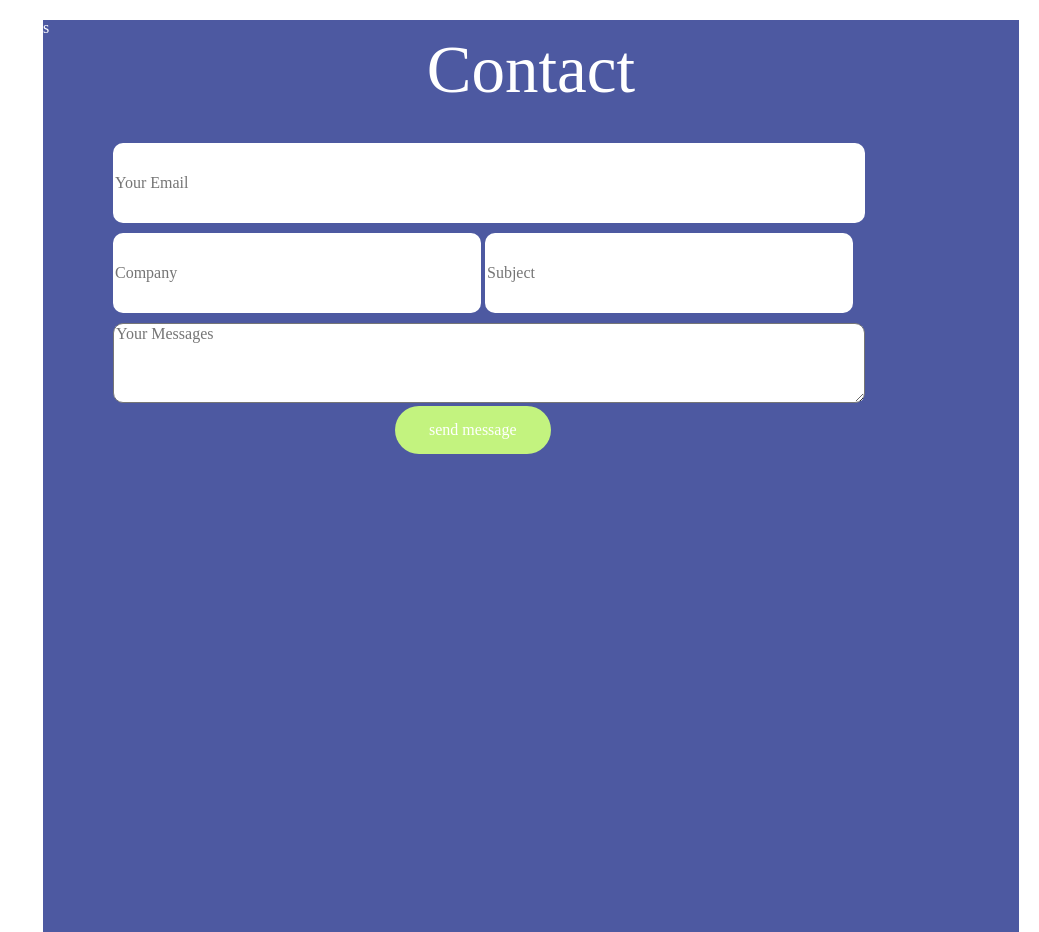
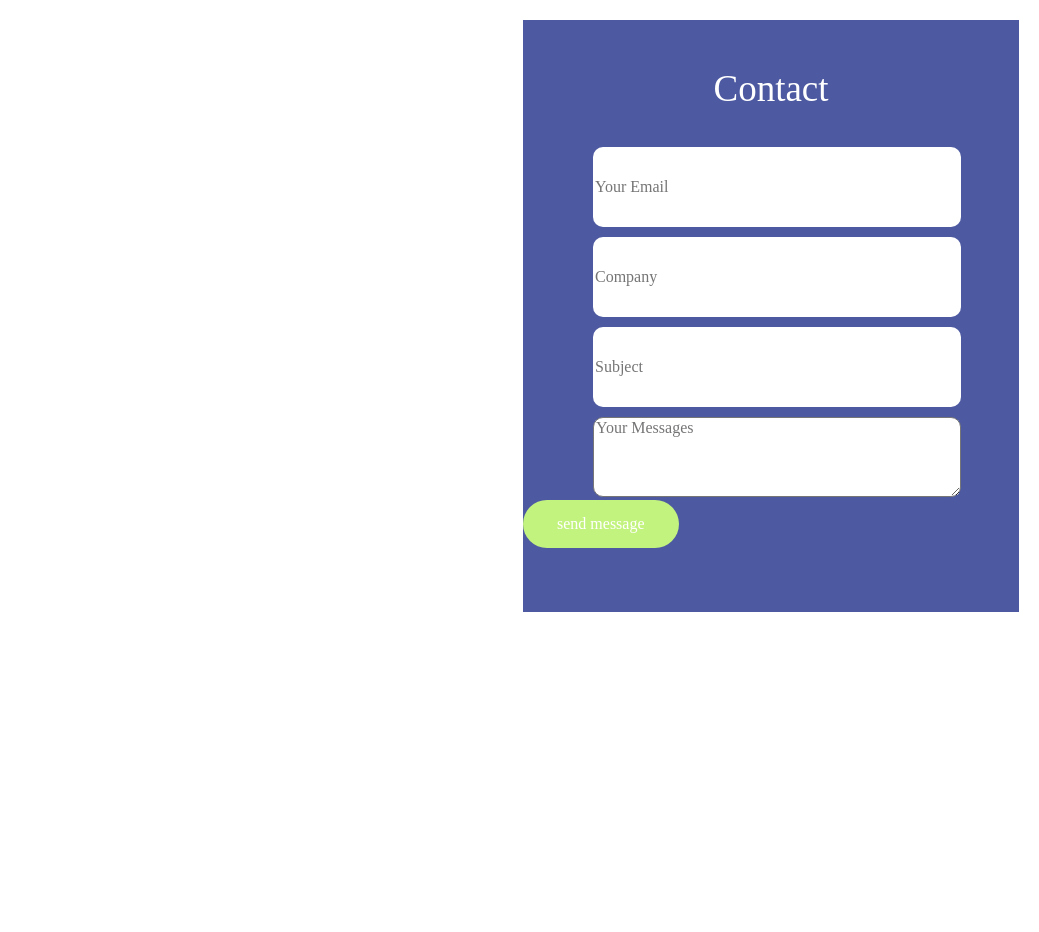
Before and after one commit to sdudents/lesson-23.github.io, a plain HTML site: page index.html in a window 1280 px wide. Shown: the whole page, without its empty margins (241-1280 px from the left). After the commit the page ends 800 px from the top, so only its background shows below. Drawn offline with Linux system fonts and the light colour scheme.

Commit message:
Add files via upload

```diff
--- a/css/style.less
+++ b/css/style.less
@@ -4,28 +4,28 @@ body{
 }
 .contact-form{
 	background-color: #4d59a1;
-	width: 61rem;
-	height: 57rem;
+	width: 31rem;
+	height: 37rem;
 	position: absolute;
 	z-index: 10;
 	top: 20px;
 	right: 20px;
 	h3{
-		font-size: 67px;
+		font-size: 37px;
 		text-align: center;
 		margin-bottom: 40px;
-		margin-top: €50px;
+		margin-top: 50px;
 	}
 	.form-input{
 		margin-left: 70px;
-		width: 47rem;
+		width: 23rem;
 		height: 5rem;
 	}
 	.form-input_1{
 		margin-left: 70px;
 	}
 	.form-input_2{
-		display: inlinesblock;
+		display: inline-block;
 		width: 23rem;
 		height: 5rem;
 	}
@@ -45,5 +45,6 @@ button{
 	background-color: #c3f37f;
 	border-radius:32px;
 	padding: 16px 34px;
-	margin-left: 22rem;
+
+	text-align: center;
 }
--- a/index.html
+++ b/index.html
@@ -19,10 +19,11 @@
 	</main>
 	<footer class="footer">
 		<section id="map">
-    		<script type="text/javascript" charset="utf-8" async src="https://api-maps.yandex.ru/services/constructor/1.0/js/?um=constructor%3Acd8326a5d5688d283a2148077c3106c3b9d253e51abaed7e6edadcd20580a723&amp;width=100%&amp;height=665&amp;lang=ru_RU&amp;scroll=false"></script></section>
+    		<script type="text/javascript" charset="utf-8" async src="https://api-maps.yandex.ru/services/constructor/1.0/js/?um=constructor%3Acd8326a5d5688d283a2148077c3106c3b9d253e51abaed7e6edadcd20580a723&amp;width=100%&amp;height=665&amp;lang=ru_RU&amp;scroll=false"></script>
+    	</section>
 
 
-    	<div class="contact-form">s
+    	<div class="contact-form">
     		<h3>Contact</h3>
 	    	<form>
 	    		<input class="form-input" type="text" placeholder="Your Email">
```
Also changed, not shown: css/style.css. Lines whose indentation alone changed are shown as unchanged.
